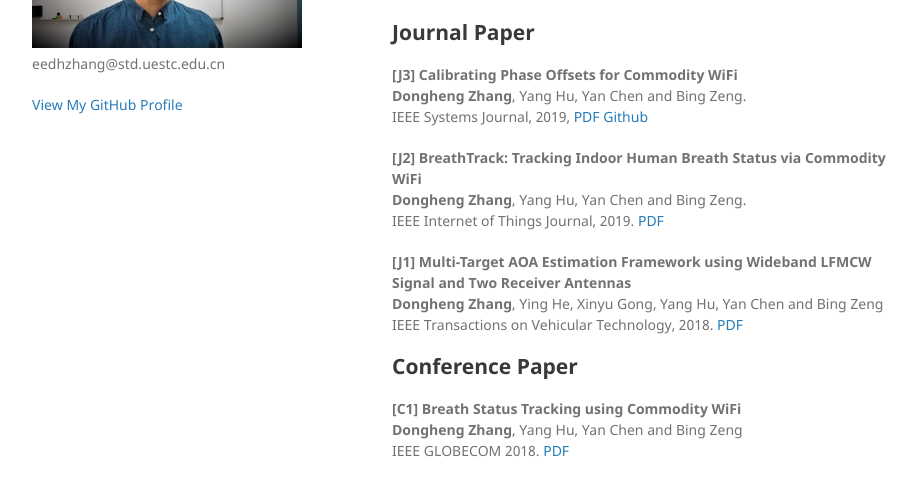
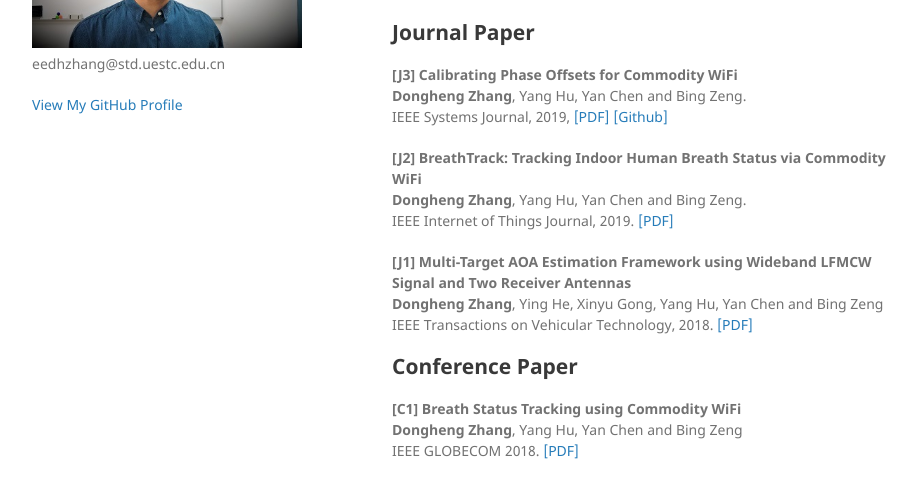
Before and after one commit to zhangdh24/zhangdh24.github.io, a Jekyll site: the page built from index.md, in a window 1280 px wide. Shown: the part 243-741 px from the top of the page, without its empty margins (178-1101 px from the left). Built offline with Jekyll 4.4.1, drawn with Linux system fonts in a browser that asks for light colours; our own code applies the rules of GitHub Pages for plain Markdown files.

Commit message:
main page

```diff
--- a/index.md
+++ b/index.md
@@ -11,17 +11,17 @@ in Elecronic Engineering. I am supervised by [Prof. Yan Chen](https://scholar.go
 
 <B><b>[J3]</b> Calibrating Phase Offsets for Commodity WiFi </B> <br />
 <b>Dongheng Zhang</b>, Yang Hu, Yan Chen and Bing Zeng. <br />
-IEEE Systems Journal, 2019, [PDF](./pub/CalWiFi-SJ.pdf) [Github](https://github.com/zhangdh24/Calibrating-Phase-Offsets-for-Commodity-WiFi)
+IEEE Systems Journal, 2019, [[PDF]](./pub/CalWiFi-SJ.pdf) [[Github]](https://github.com/zhangdh24/Calibrating-Phase-Offsets-for-Commodity-WiFi)
 
 <B><b>[J2]</b> BreathTrack: Tracking Indoor Human Breath Status via Commodity WiFi </B> <br />
 <b>Dongheng Zhang</b>, Yang Hu, Yan Chen and Bing Zeng. <br />
-IEEE Internet of Things Journal, 2019. [PDF](./pub/BreathTrack_IOT.pdf)
+IEEE Internet of Things Journal, 2019. [[PDF]](./pub/BreathTrack_IOT.pdf)
 
 <b>[J1] Multi-Target AOA Estimation Framework using Wideband LFMCW Signal and Two Receiver Antennas</b> <br />
 <b>Dongheng Zhang</b>, Ying He, Xinyu Gong, Yang Hu, Yan Chen and Bing Zeng <br />
-IEEE Transactions on Vehicular Technology, 2018. [PDF](./pub/LFMAOA.pdf)
+IEEE Transactions on Vehicular Technology, 2018. [[PDF]](./pub/LFMAOA.pdf)
 
 <h2>Conference Paper</h2>
 <b>[C1] Breath Status Tracking using Commodity WiFi </b> <br />
 <b>Dongheng Zhang</b>, Yang Hu, Yan Chen and Bing Zeng <br />
-IEEE GLOBECOM 2018. [PDF](./pub/BreathTrack_GC.pdf)
+IEEE GLOBECOM 2018. [[PDF]](./pub/BreathTrack_GC.pdf)
```
